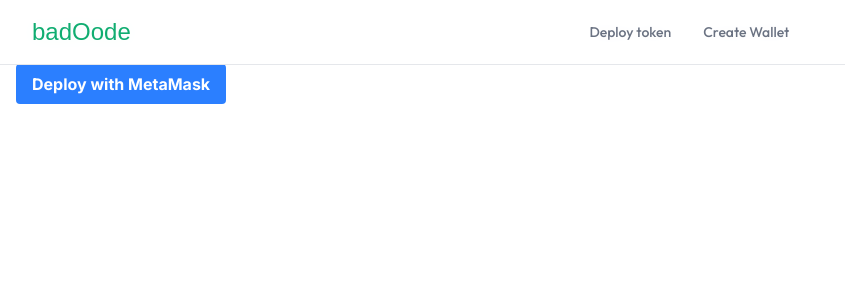
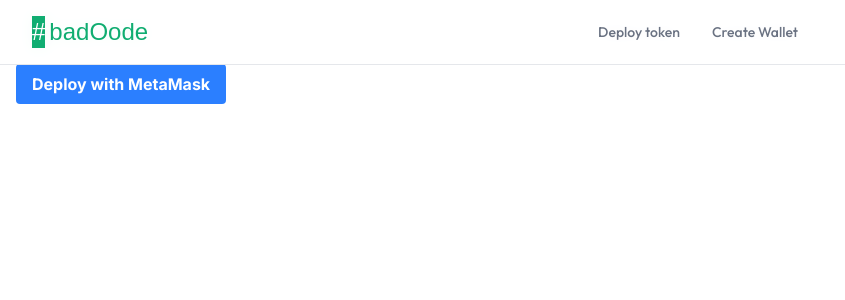
Before and after one commit to Thirumurugan7/badoode, a Next.js app: page /deploy in a window 1280 px wide. Shown: the top 300 px of the page, without its empty margins (0-845 px from the left). Built offline with nearby package versions, Linux system fonts and the light colour scheme; a web font is replaced by a local one; what wagmi would draw is missing.

Commit message:
Update RootLayout title for better branding and add meta tags for improved SEO and mobile responsiveness. Enhance navbar with a new design element for better visual appeal.

```diff
--- a/app/layout.tsx
+++ b/app/layout.tsx
@@ -43,11 +43,15 @@
 }>) {
   return (
     <html lang="en">
-      <title>badOode - Deploy custom token and wallet</title>
+      <title>badOode: Your custom blockchain address</title>
       <head>
         <link rel="preconnect" href="https://fonts.googleapis.com" />
         <link rel="preconnect" href="https://fonts.gstatic.com" crossOrigin="anonymous" />
         <link href="https://fonts.googleapis.com/css2?family=Bricolage+Grotesque:opsz,wght@12..96,200..800&family=Outfit:wght@100..900&family=Wendy+One&display=swap" rel="stylesheet" />
+        <meta name="viewport" content="width=device-width, initial-scale=1.0" />
+        <meta name="theme-color" content="#10ad71" />
+        <link rel="icon" type="image/png" href="/badoodelight.png" />
+        <link rel="apple-touch-icon" href="/badoodelight.png" />
       </head>
       <body className={`${inter.className} outfit-font`}>
         <Providers>
--- a/components/ui/navbar.tsx
+++ b/components/ui/navbar.tsx
@@ -12,8 +12,8 @@
         <header className="fixed top-0 w-full outfit-font bg-white/95 backdrop-blur border-b border-gray-200 z-50">
             <div className="container flex h-16 px-4 sm:px-6 lg:px-8">
                 <nav className="flex w-full justify-between items-center">
-                    <Link href="/" className="wendy-font text-2xl font-medium text-[#10ad71]">
-                        badOode
+                    <Link href="/" className="wendy-font text-2xl font-medium text-[#10ad71] flex items-center gap-1">
+                        <p className="text-white bg-[#10ad71] w-fit">#</p>badOode
                     </Link>
                     <div className="flex items-center space-x-8">
                         <Link
```
Also changed, not shown: public/badoodelight.png (added).
